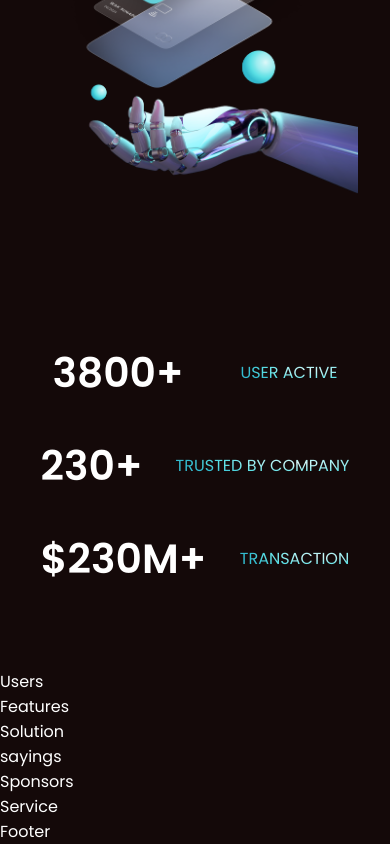
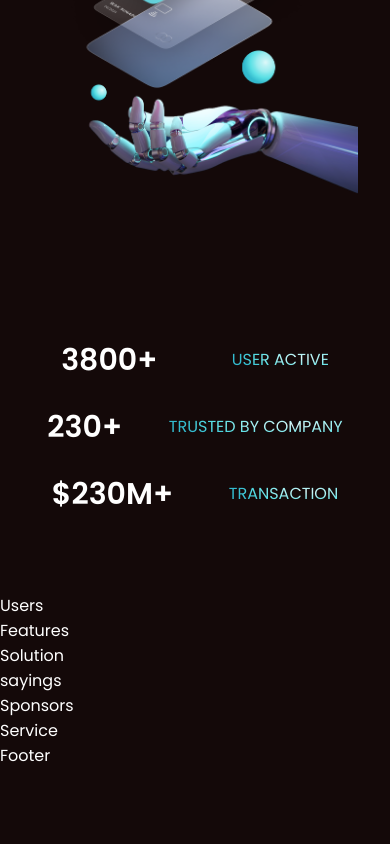
Before and after one commit to IsraelBosun/banking-app-israel, a React (Create React App) app: page / in a window 390 px wide. Shown: the part 599-1443 px from the top of the page. After the commit the page ends 1367 px from the top, so only its background shows below. Built offline with nearby package versions, Linux system fonts and the light colour scheme.

Commit message:
fifth commital

```diff
--- a/src/components/aboutus/aboutus.css
+++ b/src/components/aboutus/aboutus.css
@@ -35,7 +35,7 @@
     align-items: center;
     justify-content: space-around;
     gap: 1rem;
-    padding: 1rem 0;
+    padding: 0.7rem 0;
 }
 
 @media screen and (max-width:400px) {
@@ -45,6 +45,7 @@
 
     .numbers {
         width: 100%;
+        font-size:30px;
     }
 
     .aboutus__p {
```
